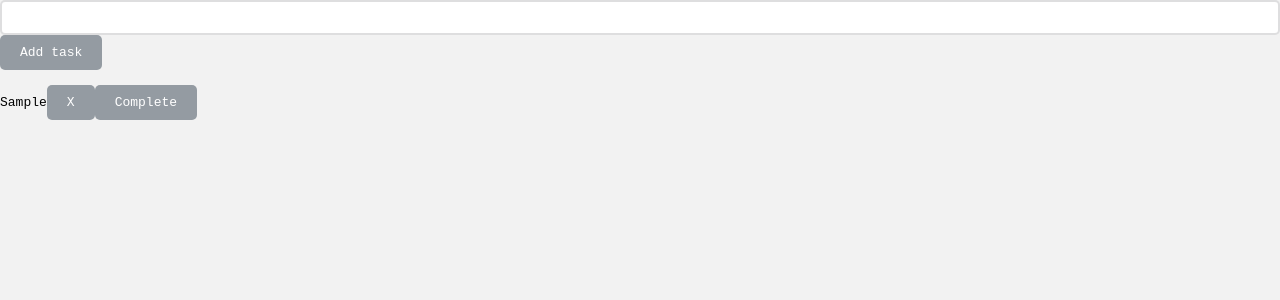
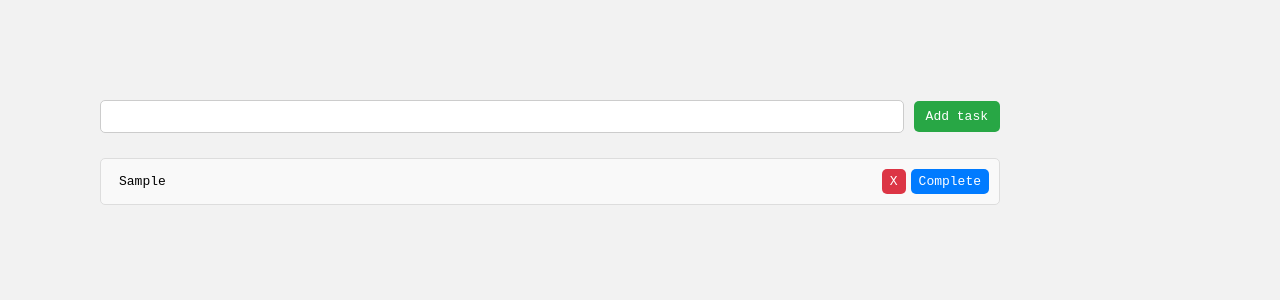
Before and after one commit to bardhoshimajlinda/react-recap, a React (Vite) app: page /todo in a window 1280 px wide. Both pictures are taken after typing "Sample" into the empty fields and a click on the button "Add task". Shown: the top 300 px of the page. Built offline with nearby package versions, Linux system fonts and the light colour scheme.

Commit message:
todo style

```diff
--- a/src/components/Task.jsx
+++ b/src/components/Task.jsx
@@ -3,18 +3,49 @@ const Task = (props) => {
     textDecoration: props.completed ? "line-through" : "none",
     color: props.completed ? "gray" : "black",
     opacity: props.completed ? 0.6 : 1,
+    padding: "10px",
+    marginBottom: "8px",
+    display: "flex",
+    justifyContent: "space-between",
+    alignItems: "center",
+    backgroundColor: "#f9f9f9",
+    borderRadius: "5px",
+    border: "1px solid #ddd",
   };
+
   return (
     <div key={props.id} style={style}>
-      <span className="task-name">{props.name}</span>
-      <button className="delete-task" onClick={() => props.delete(props.id)}>
+      <span className="task-name" style={{ flex: "1", padding: "0 8px" }}>
+        {props.name}
+      </span>
+      <button
+        className="delete-task"
+        onClick={() => props.delete(props.id)}
+        style={{
+          backgroundColor: "#dc3545",
+          color: "#fff",
+          border: "none",
+          padding: "5px 8px",
+          borderRadius: "5px",
+          cursor: "pointer",
+          marginRight: "5px",
+        }}
+      >
         X
       </button>
       <button
         className="complete-task"
         onClick={() => props.completeTask(props.id)}
+        style={{
+          backgroundColor: props.completed ? "#6c757d" : "#007bff",
+          color: "#fff",
+          border: "none",
+          padding: "5px 8px",
+          borderRadius: "5px",
+          cursor: "pointer",
+        }}
       >
-        Complete
+        {props.completed ? "Undo" : "Complete"}
       </button>
     </div>
   );
--- a/src/pages/ToDo.jsx
+++ b/src/pages/ToDo.jsx
@@ -30,15 +30,49 @@ const ToDo = () => {
   };
 
   return (
-    <div>
-      <div className="addTask">
+    <div
+      className="todos"
+      style={{
+        display: "flex",
+        flexDirection: "column",
+        justifyContent: "center",
+        padding: "100px",
+        width: "1100px",
+      }}
+    >
+      <div
+        className="addTask"
+        style={{
+          display: "flex",
+          alignItems: "center",
+          marginBottom: "10px",
+        }}
+      >
         <input
           className="new-task"
           type="text"
           value={newTask}
           onChange={handleData}
+          style={{
+            padding: "8px",
+            marginRight: "10px",
+            borderRadius: "5px",
+            border: "1px solid #ccc",
+            flex: "1",
+          }}
         />
-        <button className="add-task" onClick={addTask}>
+        <button
+          className="add-task"
+          onClick={addTask}
+          style={{
+            padding: "8px 12px",
+            backgroundColor: "#28a745",
+            color: "#fff",
+            border: "none",
+            borderRadius: "5px",
+            cursor: "pointer",
+          }}
+        >
           Add task
         </button>
       </div>
```
